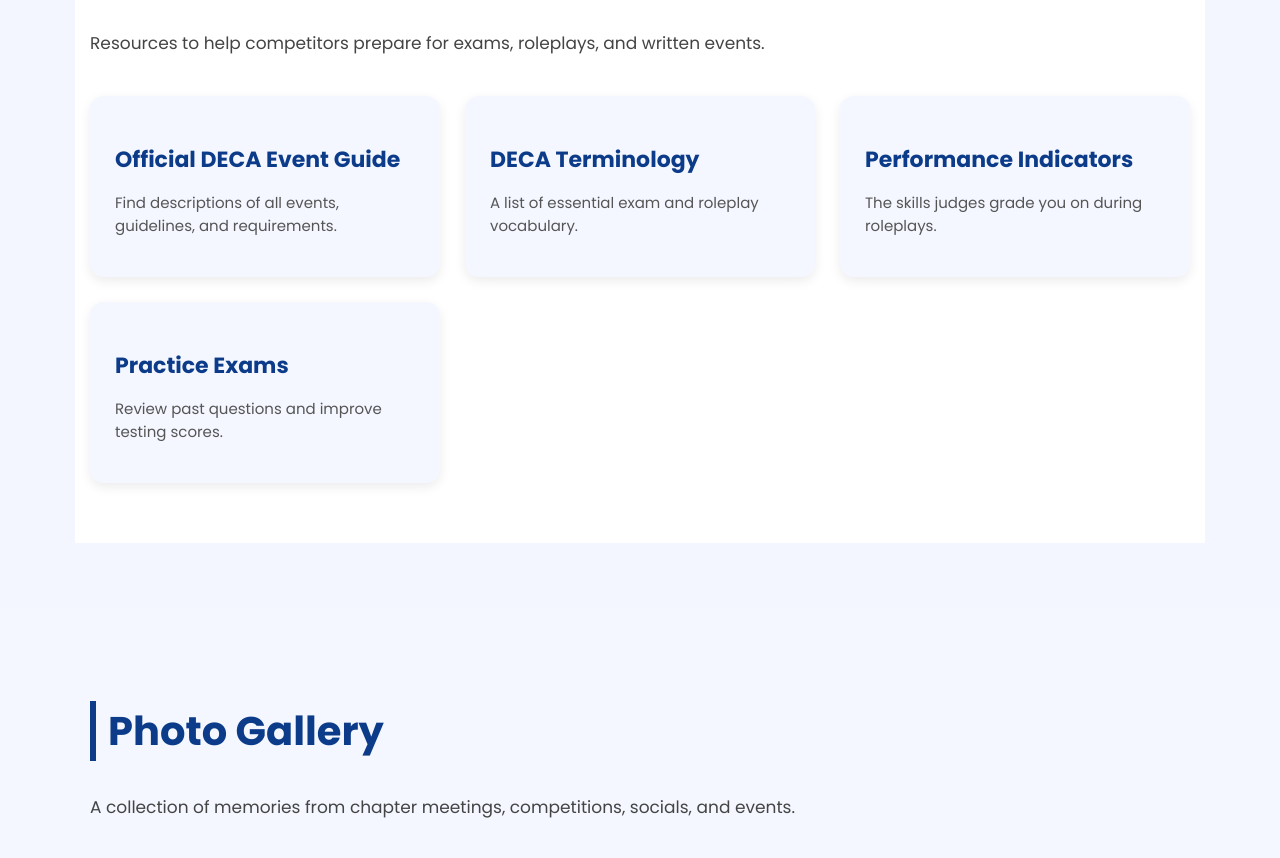
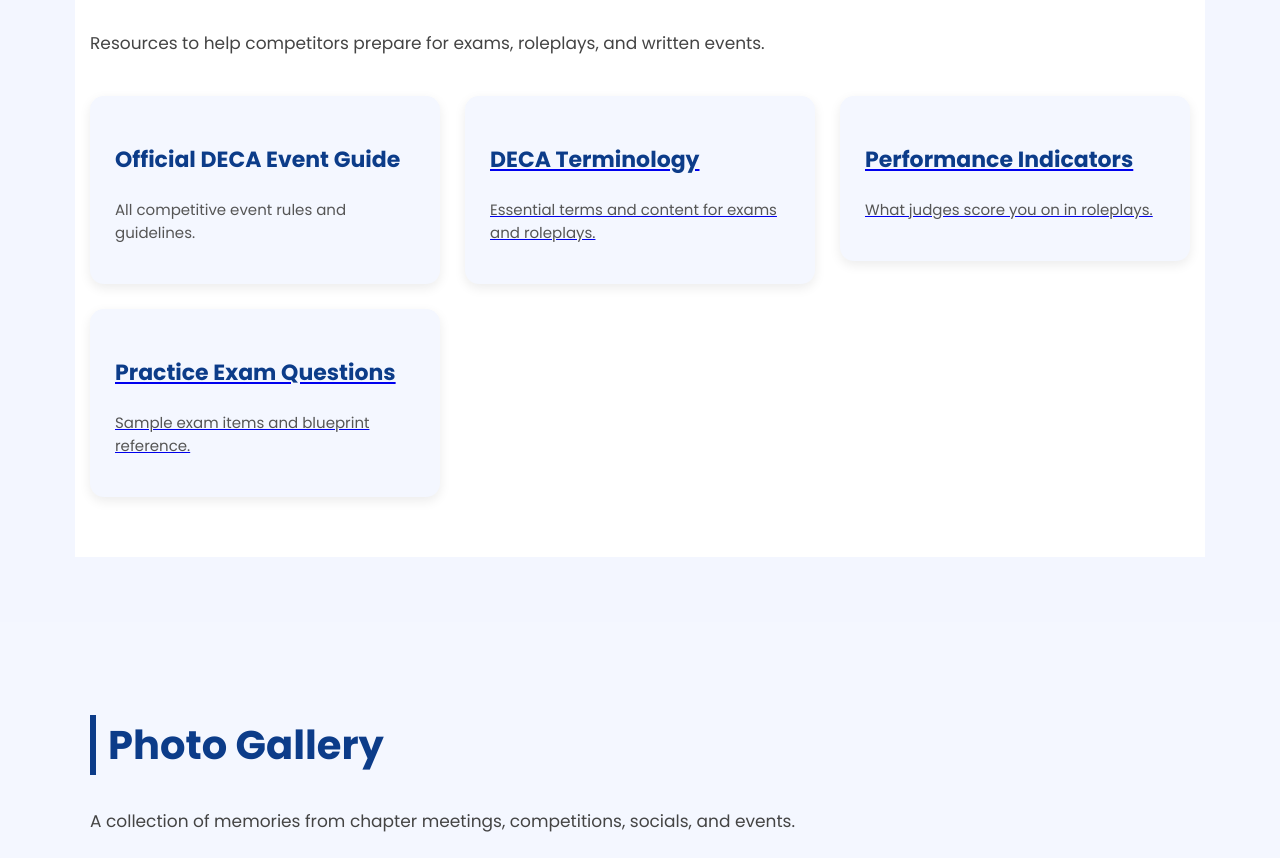
Before and after one commit to avanikapatil522-cpu/Rouse-DECA-Webpage, a plain HTML site: page index.html in a window 1280 px wide. Shown: the part 4509-5367 px from the top of the page. Drawn offline with nearby package versions, Linux system fonts and the light colour scheme.

Commit message:
Update index.html

```diff
--- a/index.html
+++ b/index.html
@@ -361,7 +361,7 @@
         </div>
 
     </div>
-    <section id="competition" style="padding: 60px 0; background: #ffffff;">
+   <section id="competition" style="padding: 60px 0; background: #ffffff;">
   <div class="container" style="max-width: 1100px; margin: auto;">
 
     <h2 style="font-size: 40px; font-weight: 700; color: #0c3c89; border-left: 6px solid #0c3c89; padding-left: 12px;">
@@ -374,48 +374,41 @@
       Resources to help competitors prepare for exams, roleplays, and written events.
     </p>
 
-    <!-- CARD GRID -->
     <div style="display: grid; grid-template-columns: repeat(auto-fit, minmax(280px, 1fr)); gap: 25px; margin-top: 40px;">
 
-      <!-- CARD 1 -->
-      <a href="https://www.deca.org/high-school-programs/competitive-events/" target="_blank"
+      <a href="https://www.deca.org/wp-content/uploads/2024/08/HS_Competitive_Events_Guide.pdf" target="_blank"
          style="text-decoration:none; color:inherit;">
-        <div style="background:#f4f7ff; padding:25px; border-radius:14px; box-shadow:0 4px 12px rgba(0,0,0,0.08); transition:0.2s;">
-          <h3 style="color:#0c3c89; font-size:22px; margin-bottom:10px;">Official DECA Event Guide</h3>
-          <p style="font-size:15px; color:#555;">Find descriptions of all events, guidelines, and requirements.</p>
+        <div style="background:#f4f7ff; padding:25px; border-radius:14px; box-shadow:0 4px 12px rgba(0,0,0,0.08);">
+          <h3 style="color:#0c3c89; font-size:22px;">Official DECA Event Guide</h3>
+          <p style="font-size:15px; color:#555;">All competitive event rules and guidelines.</p>
         </div>
       </a>
 
-      <!-- CARD 2 -->
-      <a href="https://www.mrklausen.com/uploads/1/0/8/1/108199397/deca_vocab.pdf" target="_blank"
-         style="text-decoration:none; color:inherit;">
-        <div style="background:#f4f7ff; padding:25px; border-radius:14px; box-shadow:0 4px 12px rgba(0,0,0,0.08); transition:0.2s;">
-          <h3 style="color:#0c3c89; font-size:22px; margin-bottom:10px;">DECA Terminology</h3>
-          <p style="font-size:15px; color:#555;">A list of essential exam and roleplay vocabulary.</p>
+      <a href="https://www.deca.org/wp-content/uploads/2024/08/Business-Administration-Core-Performance-Indicators.pdf" target="_blank">
+        <div style="background:#f4f7ff; padding:25px; border-radius:14px; box-shadow:0 4px 12px rgba(0,0,0,0.08);">
+          <h3 style="color:#0c3c89; font-size:22px;">DECA Terminology</h3>
+          <p style="font-size:15px; color:#555;">Essential terms and content for exams and roleplays.</p>
         </div>
       </a>
 
-      <!-- CARD 3 -->
-      <a href="https://www.deca.org/wp-content/uploads/2022/08/DECA-Performance-Indicators.pdf" target="_blank"
-         style="text-decoration:none; color:inherit;">
-        <div style="background:#f4f7ff; padding:25px; border-radius:14px; box-shadow:0 4px 12px rgba(0,0,0,0.08); transition:0.2s;">
-          <h3 style="color:#0c3c89; font-size:22px; margin-bottom:10px;">Performance Indicators</h3>
-          <p style="font-size:15px; color:#555;">The skills judges grade you on during roleplays.</p>
+      <a href="https://www.deca.org/wp-content/uploads/2024/08/Performance-Indicators.pdf" target="_blank">
+        <div style="background:#f4f7ff; padding:25px; border-radius:14px; box-shadow:0 4px 12px rgba(0,0,0,0.08);">
+          <h3 style="color:#0c3c89; font-size:22px;">Performance Indicators</h3>
+          <p style="font-size:15px; color:#555;">What judges score you on in roleplays.</p>
         </div>
       </a>
 
-      <!-- CARD 4 -->
-      <a href="https://www.deca.org/wp-content/uploads/2022/08/DECA-Exam-Item-Analysis.pdf" target="_blank"
-         style="text-decoration:none; color:inherit;">
-        <div style="background:#f4f7ff; padding:25px; border-radius:14px; box-shadow:0 4px 12px rgba(0,0,0,0.08); transition:0.2s;">
-          <h3 style="color:#0c3c89; font-size:22px; margin-bottom:10px;">Practice Exams</h3>
-          <p style="font-size:15px; color:#555;">Review past questions and improve testing scores.</p>
+      <a href="https://www.deca.org/wp-content/uploads/2024/08/Practice_Marketing_Exam_Items.pdf" target="_blank">
+        <div style="background:#f4f7ff; padding:25px; border-radius:14px; box-shadow:0 4px 12px rgba(0,0,0,0.08);">
+          <h3 style="color:#0c3c89; font-size:22px;">Practice Exam Questions</h3>
+          <p style="font-size:15px; color:#555;">Sample exam items and blueprint reference.</p>
         </div>
       </a>
 
-    </div>
 
   </div>
+</section>
+
 </section>
 
 </section>
```
